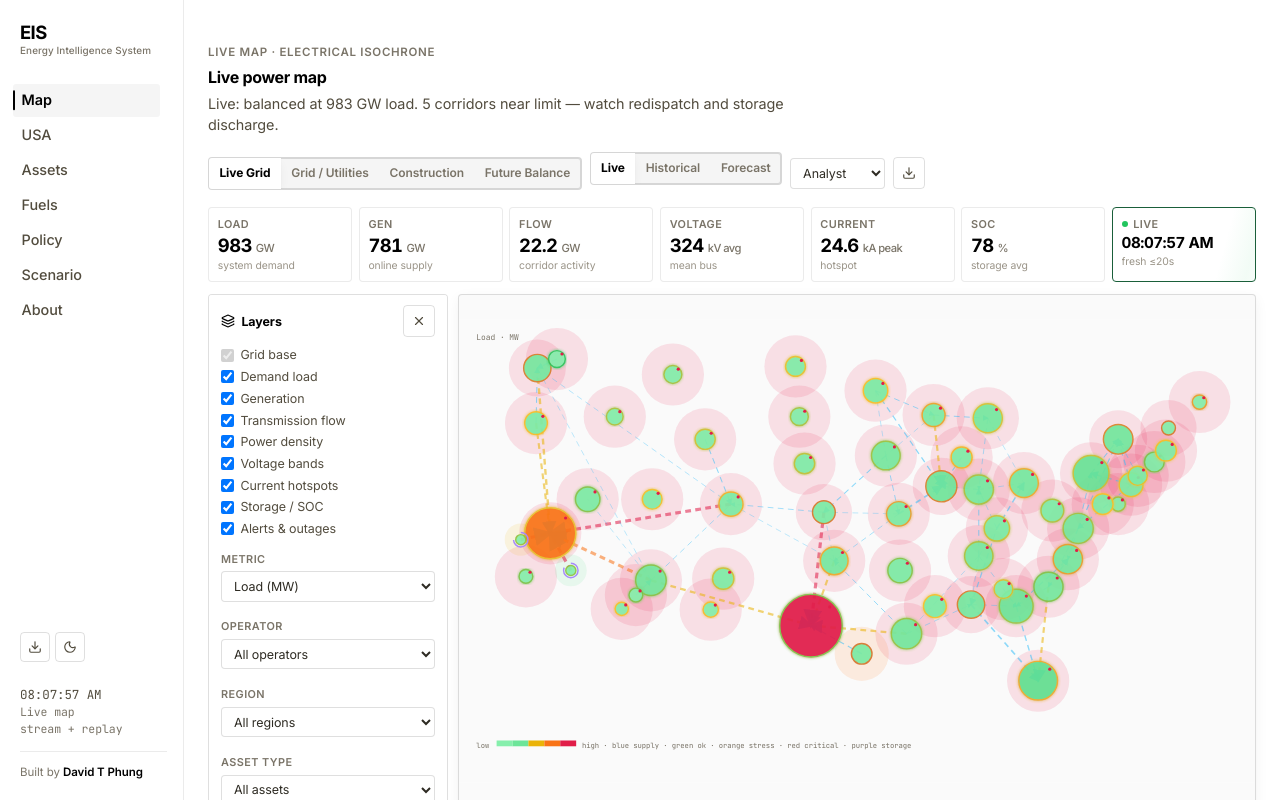
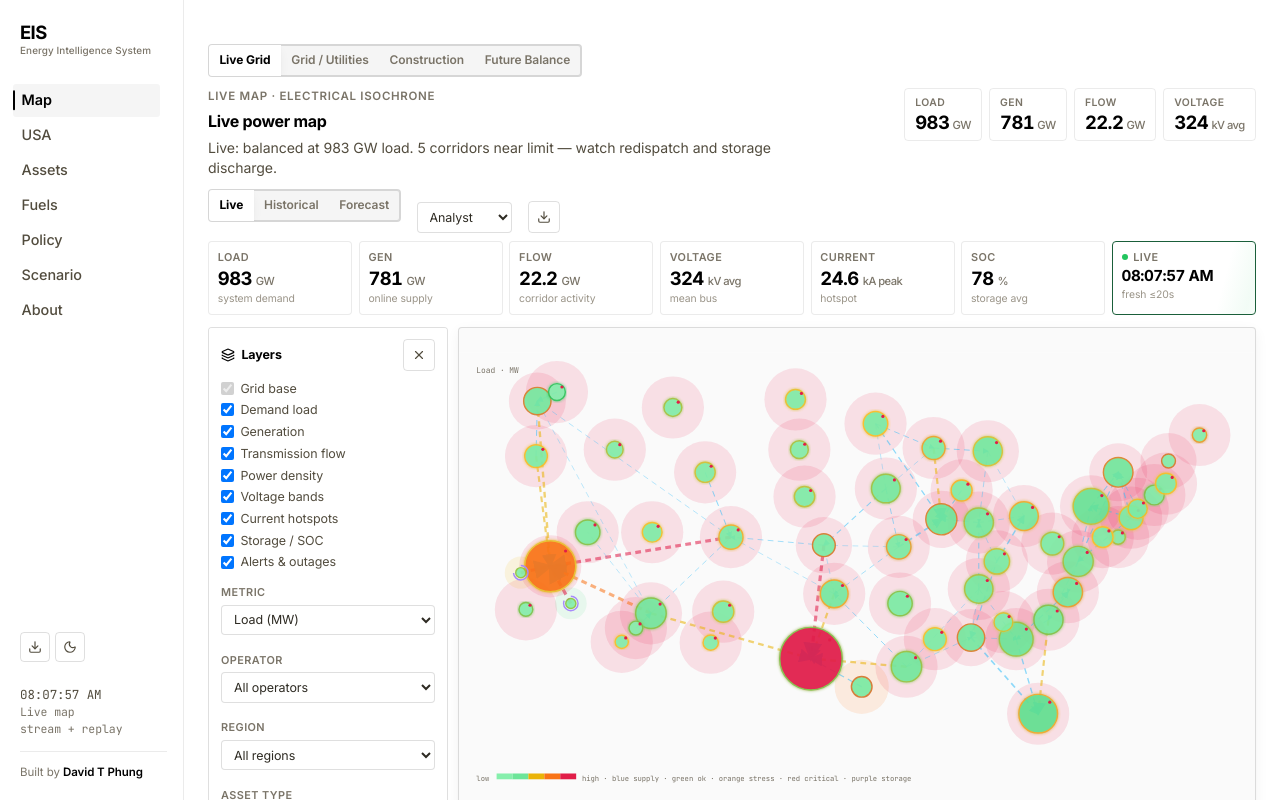
Before and after one commit to davidtphung/california-energy-intelligence-os, a React (Vite) app: page / in a window 1280 px wide. Shown: the top 800 px of the page. Built offline with nearby package versions, Linux system fonts and the light colour scheme.

Commit message:
fix: align Live grid layout with other map lenses (tabs on top)

```diff
--- a/src/components/grid/GridMapApp.tsx
+++ b/src/components/grid/GridMapApp.tsx
@@ -73,7 +73,7 @@ function MapLensBar({
       className="gmap-mode stagger"
       role="tablist"
       aria-label="Map lens"
-      style={{ marginBottom: lens === 'live' ? 0 : '0.5rem' }}
+      style={{ marginBottom: '0.65rem' }}
     >
       {items.map((item) => (
         <button
@@ -235,18 +235,32 @@ export function GridMapApp() {
   }
 
   return (
-    <div className="gmap fadein t1" id="grid-map">
-      {/* Header row */}
-      <header className="gmap-head">
+    <div className="gmap mapcentric fadein t1" id="grid-map">
+      {/* Same shell as Construction / Future / Grid: tabs on top, copy below */}
+      <MapLensBar lens={lens} setLens={setLens} />
+
+      <header className="mapcentric-head">
         <div>
           <p className="kicker">Live map · electrical isochrone</p>
           <h1 className="page-h2" style={{ marginBottom: 4 }}>
             Live power map
           </h1>
-          <p className="gmap-summary">{frame.summary}</p>
+          <p className="mapcentric-lede">{frame.summary}</p>
         </div>
-        <div className="gmap-head-actions">
-          <MapLensBar lens={lens} setLens={setLens} />
+        <div className="mapcentric-kpis">
+          {kpiItems.slice(0, 4).map((k) => (
+            <div key={k.k} className="mapcentric-kpi">
+              <span>{k.k}</span>
+              <strong>
+                {k.v}
+                <em>{k.u}</em>
+              </strong>
+            </div>
+          ))}
+        </div>
+      </header>
+
+      <div className="fbal-controls">
         <div className="gmap-mode">
           {(['live', 'historical', 'forecast'] as GridMode[]).map((m) => (
             <button
@@ -273,9 +287,8 @@ export function GridMapApp() {
           <Download className="h-3.5 w-3.5" />
         </button>
       </div>
-      </header>
 
-      {/* KPI strip — 5–7 max */}
+      {/* KPI strip — remaining + live clock */}
       <div className="gmap-kpi" role="region" aria-label="System KPIs">
         {kpiItems.map((k) => (
           <div key={k.k} className="gmap-kpi-item">
```
Lines whose indentation alone changed are shown as unchanged.
